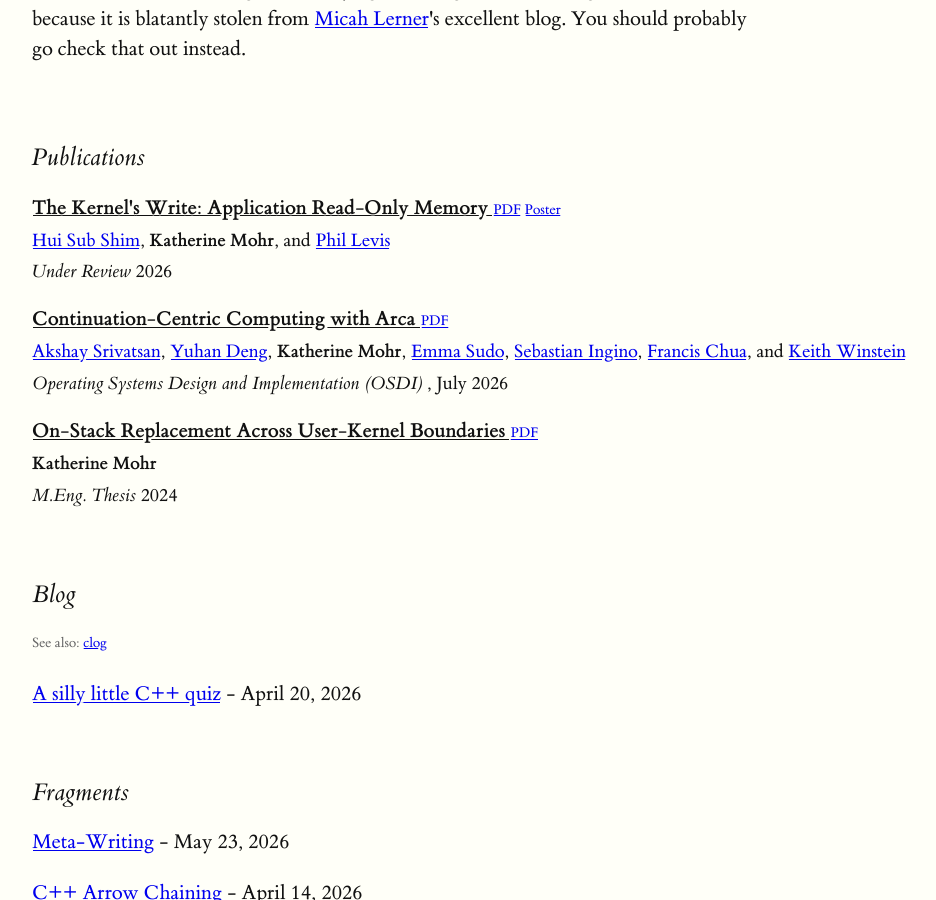
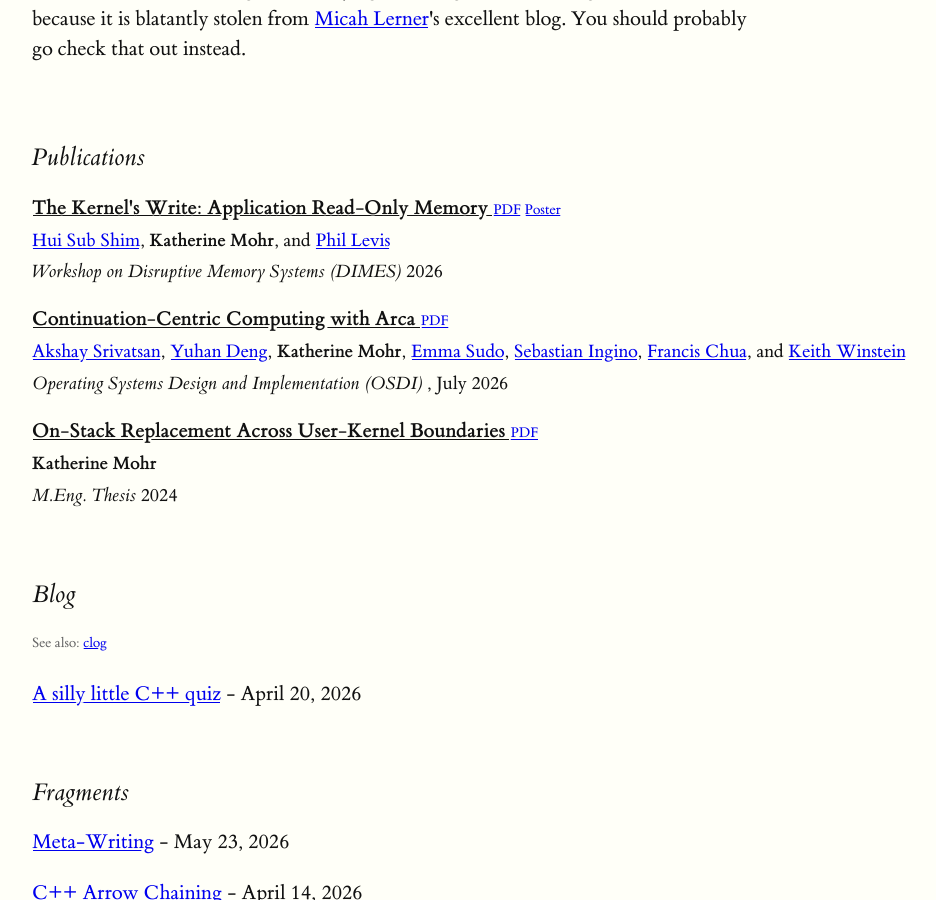
Before and after one commit to katherinemohr/katherinemohr.github.io, a Jekyll site: the page built from index.html, in a window 1280 px wide and 900 px high, scrolled down 986 px. Shown: the whole window, without its empty margins (128-1064 px from the left). Built offline with Jekyll 4.4.1, drawn with Linux system fonts in a browser that asks for light colours.

Commit message:
dimes paper accepted

```diff
--- a/_data/publications.yml
+++ b/_data/publications.yml
@@ -9,7 +9,7 @@ arom:
     <br/><br/>
     Rather than making LtRAM look like DRAM, we propose redesigning the hardware/software interface to offload more responsibility to the operating system. This design hinges on one central property, Application Read-Only Memory (AROM): LtRAM pages are read-only to applications and written only by the OS during page migrations. AROM is enforced by leveraging copy-on-write (CoW): application writes to LtRAM trigger a fault that migrates the page back to DRAM before the store is applied. This invariant allows us to shift LtRAM management from the on-DIMM controller to the operating system, drastically simplifying the DIMM's hardware. With this approach, we aim to match the performance of pure DRAM on read-mostly workloads while delivering LtRAM's density and cost advantages.
     </p>"
-  venue: "Under Review"
+  venue: "Workshop on Disruptive Memory Systems (DIMES)"
   year: 2026
   authors:
     - hsshim
```
